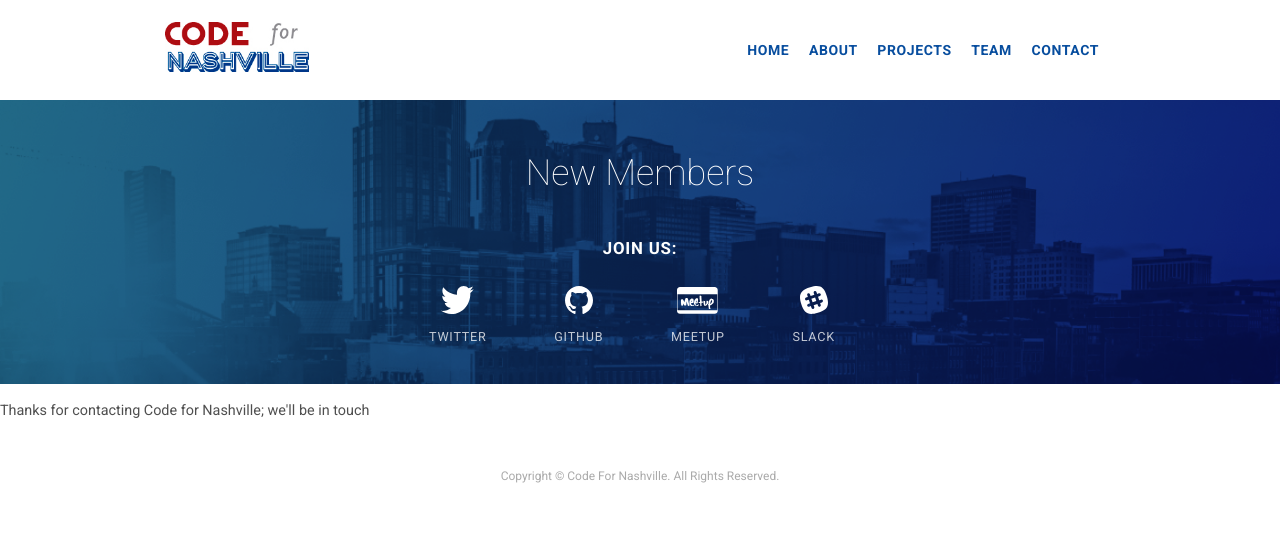
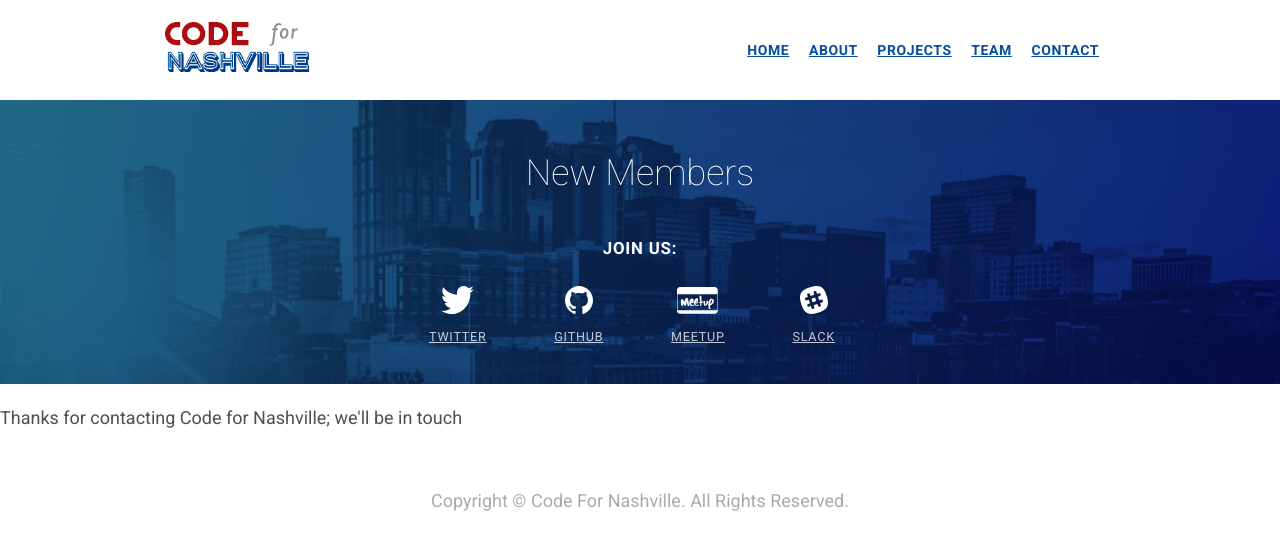
Before and after one commit to code-for-nashville/code-for-nashville.github.io, a Jekyll site: the page built from thanks.html, in a window 1280 px wide. Shown: the top 550 px of the page. Built offline with Jekyll 4.4.1, drawn with Linux system fonts in a browser that asks for light colours.

Commit message:
Images, anchor underline

```diff
--- a/css/landing-page.css
+++ b/css/landing-page.css
@@ -15,7 +15,7 @@ body {
 
 a {
     color: #074D9E;
-    text-decoration: none;
+    /*text-decoration: none;*/
 }
     a:hover {
         text-decoration: underline;
@@ -24,6 +24,7 @@ a {
 p {
     color: #4F4F4F;
     line-height: 1.75;
+    font-size: 18px;
 }
 
 section {
```
Also changed, not shown: img/octocat.jpg (added), img/trello_logo.svg (added).
